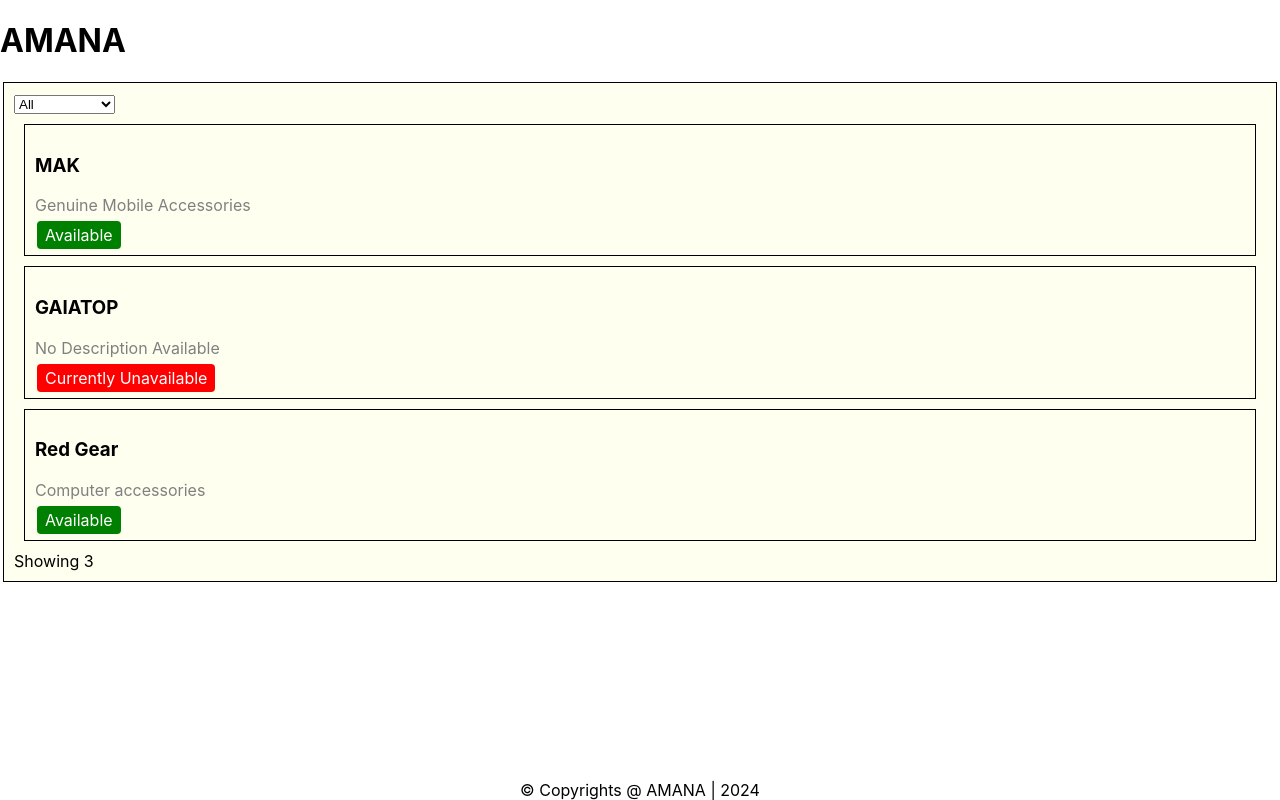
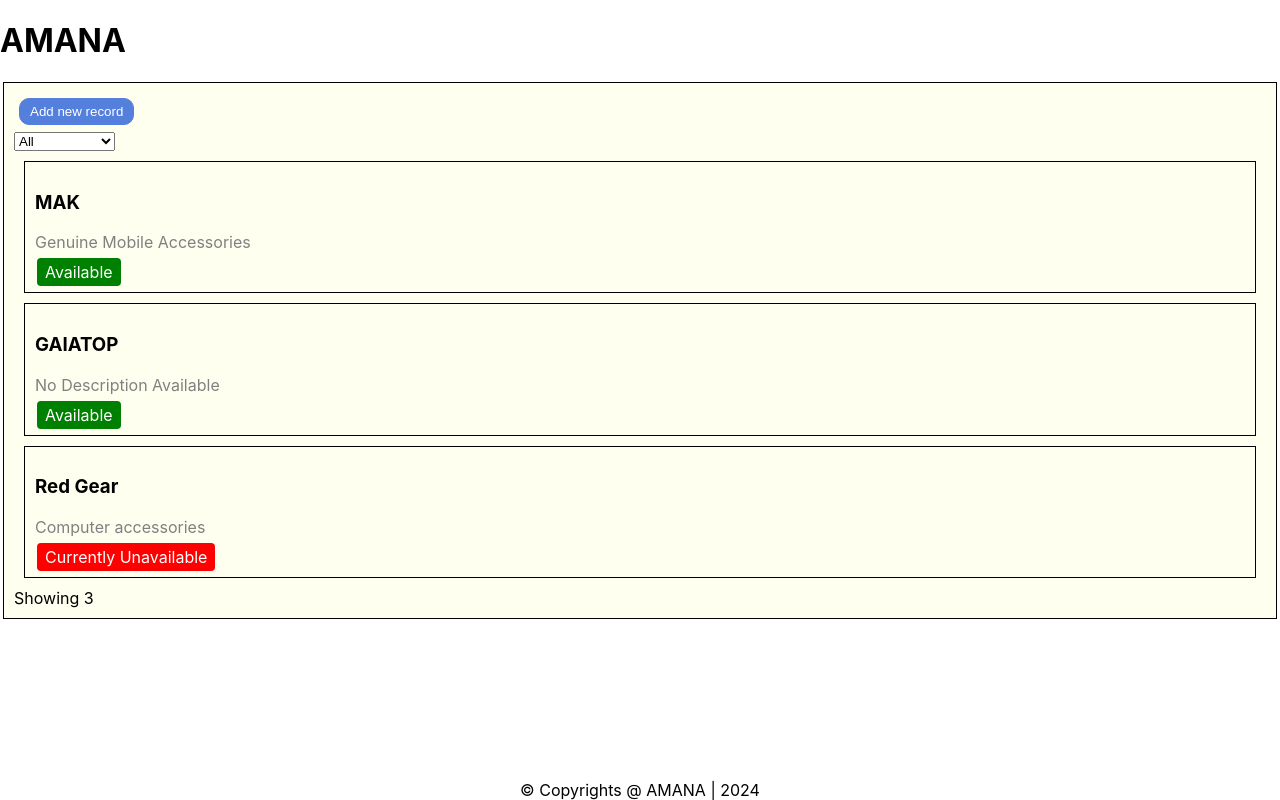
Before and after one commit to amarjun79/my-app, a React (Create React App) app: page / in a window 1280 px wide. Built offline with nearby package versions, Linux system fonts and the light colour scheme.

Commit message:
Added new button

```diff
--- a/package.json
+++ b/package.json
@@ -6,10 +6,11 @@
     "@testing-library/jest-dom": "^5.17.0",
     "@testing-library/react": "^13.4.0",
     "@testing-library/user-event": "^13.5.0",
+    "axios": "^1.6.8",
     "gh-pages": "^6.1.1",
     "react": "^18.2.0",
     "react-dom": "^18.2.0",
-    "react-scripts": "5.0.1",
+    "react-scripts": "^3.0.1",
     "web-vitals": "^2.1.4"
   },
   "scripts": {
--- /dev/null
+++ b/src/Components/Button.css
@@ -0,0 +1,17 @@
+.list-button{
+    margin: 5px;
+    width: auto;
+    height: auto;
+    padding: 5px 10px;
+    border-radius: 10px;
+    border: 1px rgb(84, 127, 221) solid;
+    background: fixed rgb(84, 127, 221);
+    color: white;
+}
+
+.list-button:hover {
+    border: 2px rgb(84, 127, 221) solid;
+    background: fixed white;
+    color: rgb(84, 127, 221);
+    padding: 4px 8px;
+}
--- /dev/null
+++ b/src/Components/Button.js
@@ -0,0 +1,13 @@
+import React from 'react';
+import './Button.css';
+
+class Button extends React.Component {
+    render() {
+        const {name, value, onAction} = this.props;
+        return <div className='list-button-div'>
+            <button name={name} value={value} className='list-button' onClick={onAction}><i class="fa fa-home"></i>{value}</button>
+        </div>
+    }
+}
+
+export default Button;
--- a/src/Components/Tools.js
+++ b/src/Components/Tools.js
@@ -1,5 +1,6 @@
 import React from 'react';
 import './Tools.css';
+import Button from './Button';
 
 class Tools extends React.Component {
     render() {
@@ -9,6 +10,9 @@ class Tools extends React.Component {
 
         return <div className='list-tools'>
             <div className='list-header'>
+                <Button name="products" value="Add new record" onAction={() => {
+
+                }} />
                 <select name="filter" onChange={onAction}>
                     <option value="all">All</option>
                     <option value="available">Available</option>
--- /dev/null
+++ b/src/data/products.json
@@ -0,0 +1,17 @@
+[
+    {
+        "title": "MAK",
+        "description": "Genuine Mobile Accessories",
+        "isActive": true
+    },
+    {
+        "title": "GAIATOP",
+        "description": "No Description Available",
+        "isActive": true
+    },
+    {
+        "title": "Red Gear",
+        "description": "Computer accessories",
+        "isActive": false
+    }
+]
--- a/src/list/List.js
+++ b/src/list/List.js
@@ -2,28 +2,15 @@ import React from 'react';
 import ListItem from './ListItem'
 import Tools from '../Components/Tools'
 import './List.css';
+import * as data from '../data/products.json'
 
-let arr=[
-    {
-        title: "MAK",
-        description: "Genuine Mobile Accessories",
-        isActive: true
-    },
-    {
-        title: "GAIATOP",
-        description: "No Description Available",
-        isActive: false
-    },
-    {
-        title: "Red Gear",
-        description: "Computer accessories",
-        isActive: true
-    }
-];
+let arr=[];
 
 /* <ListItem title={obj.title} desc={obj.description} active={obj.isActive} />
 <ListItem title={title} desc={description} active={isActive} />
 <ListItem title="Red Gear" desc="Computer accessories" active={true} /> */
+
+
 
 class List extends React.Component {
     constructor(props) {
@@ -31,6 +18,13 @@ class List extends React.Component {
         this.state={
             data: arr
         };
+    }
+
+    componentDidMount() {
+       arr=data.default;
+       this.setState({
+        data: arr
+       });
     }
 
     onListChange = (e) => {
@@ -43,7 +37,7 @@ class List extends React.Component {
         });
     }
 
-    render(){
+    render() {
         return  <Tools onAction={this.onListChange}>
                     <div className='app-list'>
                         {
```
Also changed, not shown: 1 other file (tests, documents, lock files or other folders).
